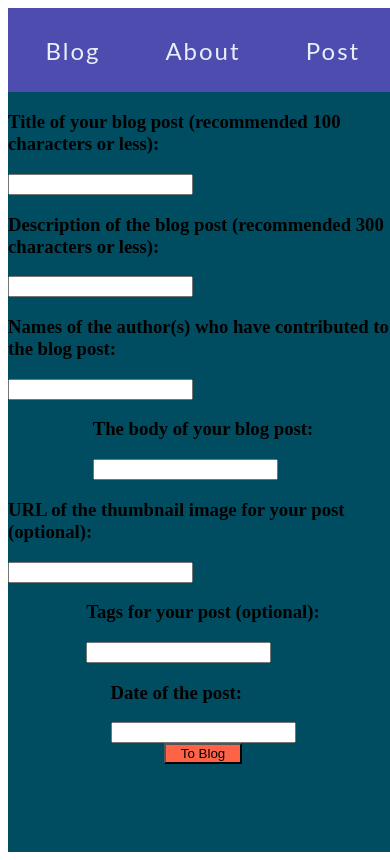
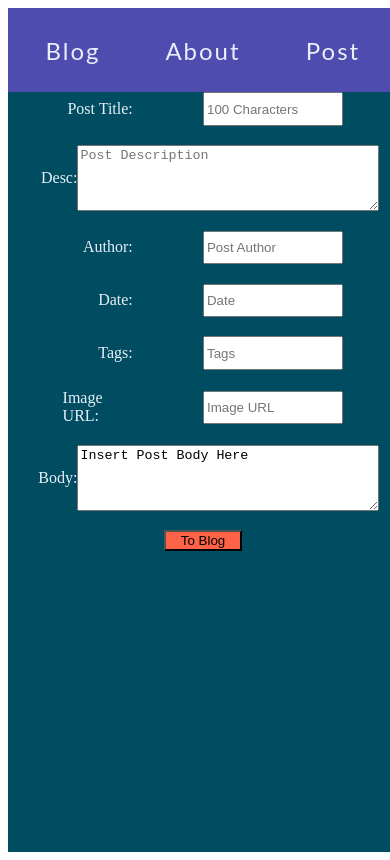
Before and after one commit to cody-m-jenkins/vschool-group-project, a React (Create React App) app in the folder client/: page /postpage in a window 390 px wide. Built offline with nearby package versions, Linux system fonts and the light colour scheme.

Commit message:
Updated PostPage Component
Updated styling on PostPage component for mobile first for MVP.

```diff
--- a/client/src/components/PostPage.js
+++ b/client/src/components/PostPage.js
@@ -20,36 +20,45 @@ class PostPage extends Component {
     render() {
         return (
             <div className='post-page-container'>
-                <div className='post-page-container-title'>
-                    <h3>Title of your blog post (recommended 100 characters or less): </h3>
-                    <input className='post-page-input-title' required type='string' name='blogTitle'/>
+                <form>
+                    <div className='input-container'>
+                        <label>Post Title:</label>
+                        <input className='input-title' required type='string' name='blogTitle' placeholder='100 Characters' />
                     </div>
-                <div className='post-page-container-description'>
-                    <h3>Description of the blog post (recommended 300 characters or less): </h3>
-                    <input className='post-page-input-description' required type='string' name='blogDescription'/>
+
+                    <div className='input-container'>
+                        <label>Desc:</label>
+                        <textarea rows='4' cols='50' className='input-description' required type='string' name='blogDescription' placeholder='Post Description'></textarea>
                     </div>
-                <div className='post-page-container-author'>
-                    <h3>Names of the author(s) who have contributed to the blog post:</h3>
-                    <input className='post-page-input-author' required type='string' name='blogAuthor'/>
+
+                    <div className='input-container'>
+                        <label>Author:</label>
+                        <input className='input-author' required type='string' name='blogAuthor' placeholder='Post Author' />
                     </div>
-                <div className='post-page-container-body'>
-                    <h3>The body of your blog post:</h3>
-                    <input className='post-page-input-body' required type='string' name='blogBody'/>
+
+                    <div className='input-container'>
+                        <label>Date:</label>
+                        <input className='input-blogDate' type='string' name='blogDate' placeholder='Date' />
                     </div>
-                <div className='post-page-container-blogImgUrl'>
-                    <h3>URL of the thumbnail image for your post (optional):</h3>
-                    <input className='post-page-input-blogImgUrl' type='string' name='blogImgUrl'/>
+
+                    <div className='input-container'>
+                        <label>Tags:</label>
+                        <input className='input-blogTags' type='string' name='blogTags' placeholder='Tags' />
                     </div>
-                <div className='post-page-container-blogTags'>
-                    <h3>Tags for your post (optional):</h3>
-                    <input className='post-page-input-blogTags' type='string' name='blogTags'/>
+
+                    <div className='input-container'>
+                        <label>Image URL:</label>
+                        <input className='input-blogImgUrl' type='string' name='blogImgUrl' placeholder='Image URL' />
                     </div>
-                <div className='post-page-container-blogDate'>
-                    <h3>Date of the post:</h3>
-                    <input className='post-page-input-blogDate' type='string' name='blogDate'/>
+
+                    <div className='input-container'>
+                        <label>Body:</label>
+                        <textarea rows="4" cols="50" className='input-body' required type='string' name='blogBody'>Insert Post Body Here</textarea>
                     </div>
                     {this.renderRedirect()}
                     <button className='blog-button' onClick={this.setRedirect}>To Blog</button>
+                </form>
+
             </div>
         )
     }
--- a/client/src/css/post-page.css
+++ b/client/src/css/post-page.css
@@ -1,10 +1,50 @@
 .post-page-container {
+    box-sizing: border-box;
+    width: 100%;
+    height: 100%;
+    color: #e9eff9;
+    /* border: 1px solid tomato; */
+}
+
+form {
     box-sizing: border-box;
     width: 100%;
     height: 100%;
     display: flex;
     flex-direction: column;
     align-items: center;
+    /* border: 1px solid lightgreen; */
+}
+
+.input-container {
+    box-sizing: border-box;
+    width: 90%;
+    height: 100%;
+    display: flex;
+    align-items: center;
+    justify-content: space-around;
+    margin-bottom: 5%;
+    /* border: 1px solid tomato; */
+}
+
+.input-container label {
+    box-sizing: border-box;
+    display: flex;
+    justify-content: flex-end;
+    width: 20%;
+    /* background: lightseagreen; */
+}
+
+.input-container input {
+    box-sizing: border-box;
+    width: 40%;
+    height: 25pt;
+    display: flex;
+    /* background: lightgreen; */
+}
+
+.input-container textarea {
+    /* background: lightskyblue; */
 }
 
 button {
@@ -15,7 +55,7 @@ button {
 
 @media (min-width: 480px) and (max-width: 767px) {
     .post-page-container {
-        background: lightslategray;
+        /* background: lightslategray; */
     }
 }
 
```
Lines whose indentation alone changed are shown as unchanged.
